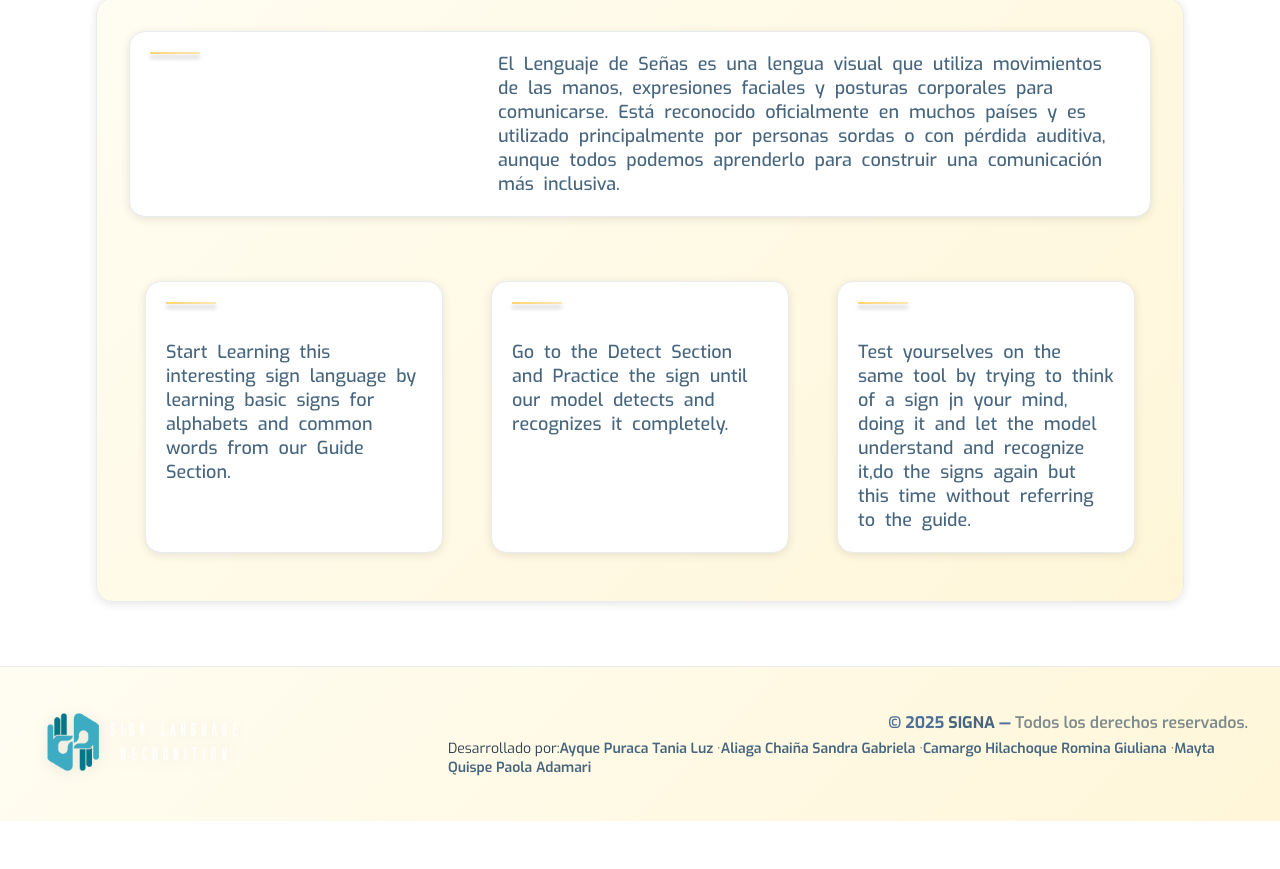
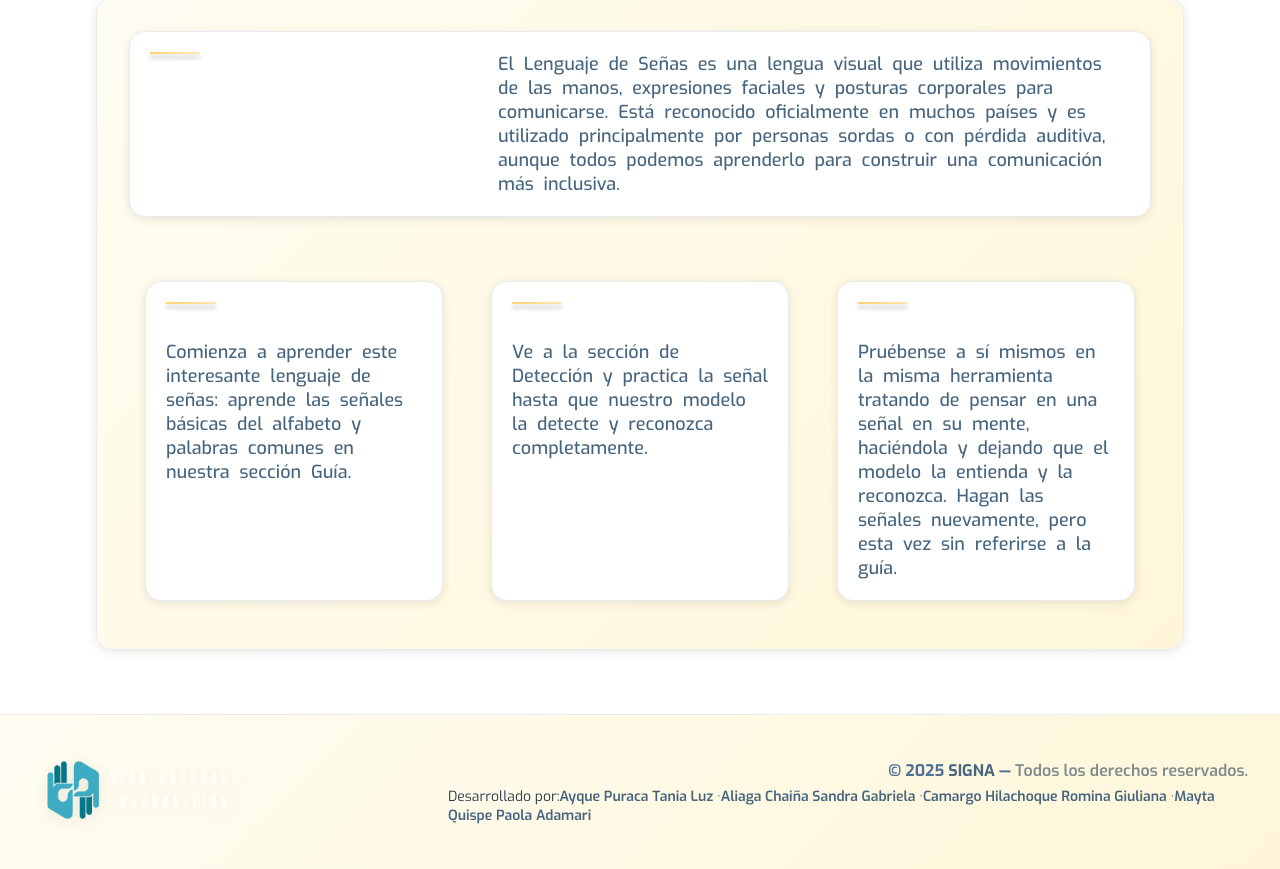
Before and after one commit to Paola0601/proyecto_IHC, a React (Create React App) app: page / in a window 1280 px wide. Shown: the part 959-1828 px from the top of the page. Before the commit the page ends 1780 px from the top, so only its background shows below. Built offline with nearby package versions, Linux system fonts and the light colour scheme.

Commit message:
Añadiendo descripcion para la pantalla de incio

```diff
--- a/src/data/FeaturesData.js
+++ b/src/data/FeaturesData.js
@@ -1,15 +1,15 @@
 export const WhatfeatureData = [
   {
     title: "Learn",
-    text: "Start Learning this interesting sign language by learning basic signs for alphabets and common words from our Guide Section.",
+    text: "Comienza a aprender este interesante lenguaje de señas: aprende las señales básicas del alfabeto y palabras comunes en nuestra sección Guía.",
   },
   {
     title: "Practice",
-    text: "Go to the Detect Section and Practice the sign until our model detects and recognizes it completely.",
+    text: "Ve a la sección de Detección y practica la señal hasta que nuestro modelo la detecte y reconozca completamente.",
   },
   {
     title: "Test",
-    text: "Test yourselves on the same tool by trying to think of a sign jn your mind, doing it and let the model understand and recognize it,do the signs again but this time without referring to the guide.",
+    text: "Pruébense a sí mismos en la misma herramienta tratando de pensar en una señal en su mente, haciéndola y dejando que el modelo la entienda y la reconozca. Hagan las señales nuevamente, pero esta vez sin referirse a la guía.",
   },
 ];
 
@@ -17,18 +17,18 @@ export const WhatfeatureData = [
 export const featuresData = [
   {
     title: "Real-Time Recognition",
-    text: "Our advanced machine learning algorithms enable real-time recognition of sign language gestures, making communication faster and more efficient.",
+    text: "Nuestros avanzados algoritmos de aprendizaje automático permiten el reconocimiento en tiempo real de los gestos del lenguaje de señas, haciendo que la comunicación sea más rápida y eficiente.",
   },
   {
     title: "Easy-to-Use Interface",
-    text: "Our intuitive user interface is designed to be easy to use for people of all ages and skill levels, making it accessible to everyone.",
+    text: "Nuestra interfaz de usuario intuitiva está diseñada para ser fácil de usar para personas de todas las edades y niveles de habilidad, lo que la hace accesible para todos.",
   },
   {
     title: "Adaptive Learning",
-    text: "Our system uses adaptive learning to improve recognition accuracy over time, allowing for continuous improvement and increased efficiency.",
+    text: "Nuestro sistema utiliza el aprendizaje adaptativo para mejorar la precisión del reconocimiento con el tiempo, lo que permite una mejora continua y una mayor eficiencia.",
   },
   {
     title: "High Accuracy",
-    text: "With a high accuracy rate of over 80%, our system ensures that sign language communication is not only faster, but also more accurate.",
+    text: "Con una tasa de precisión superior al 80%, nuestro sistema garantiza que la comunicación en lenguaje de señas no solo sea más rápida, sino también más precisa.",
   }
 ];
```
